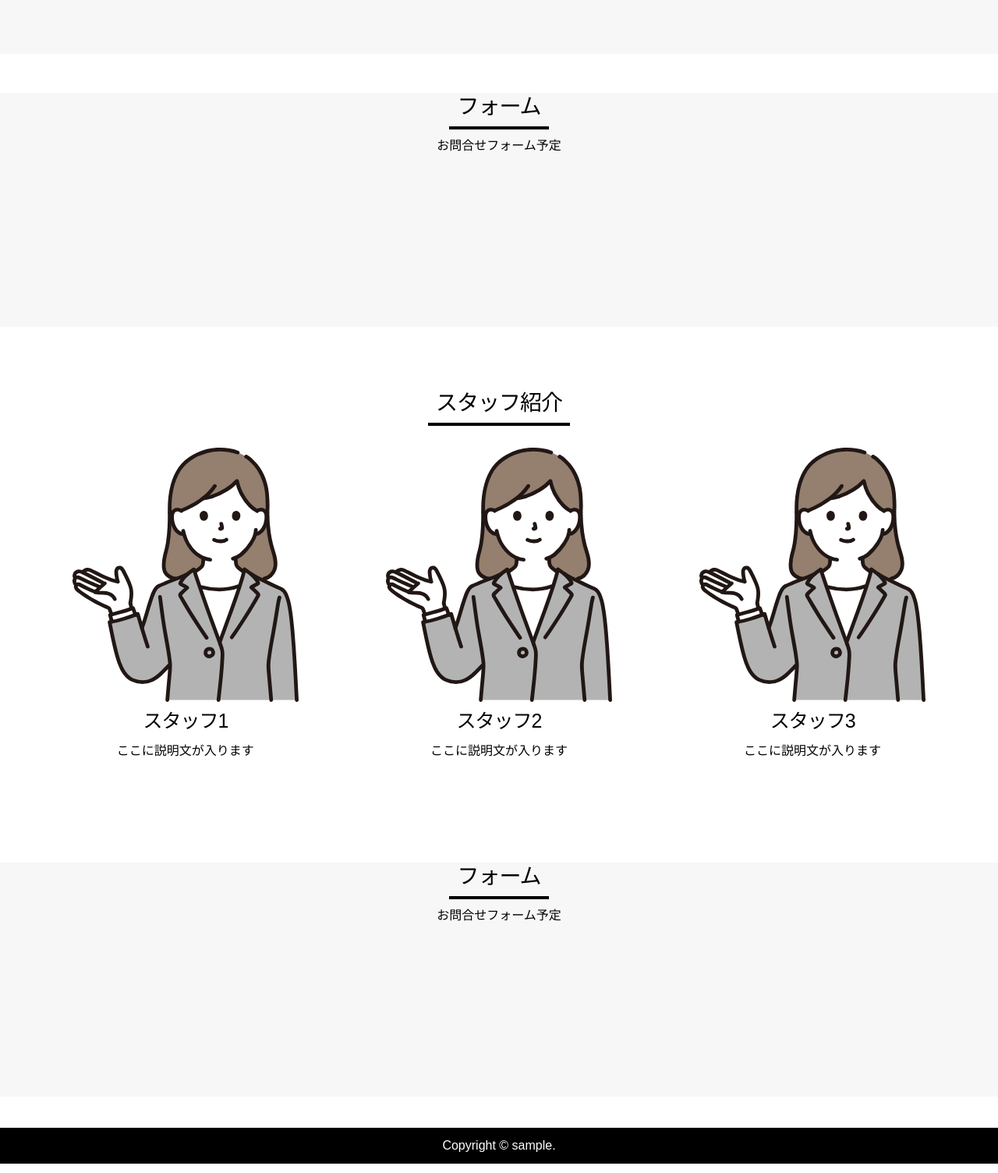
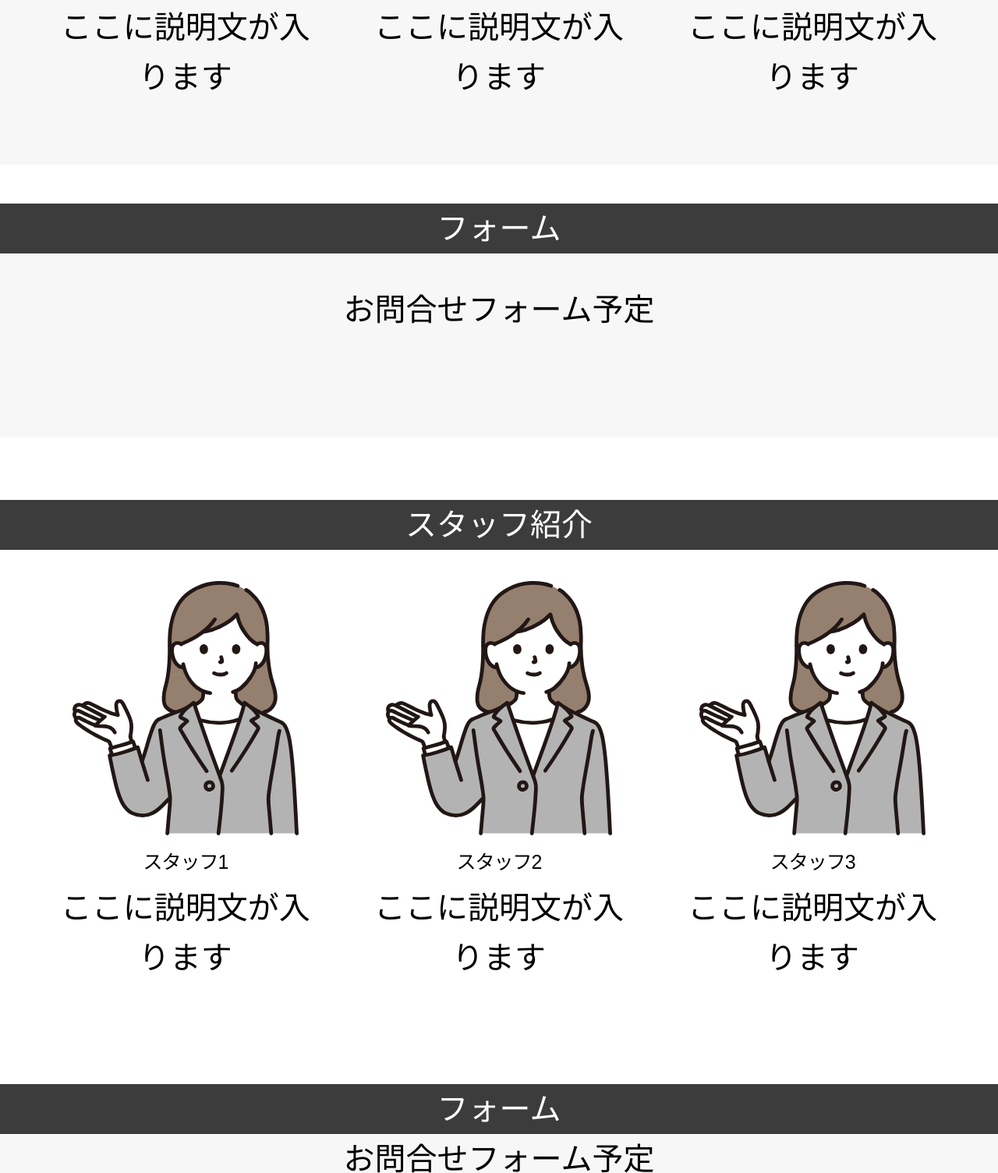
Before and after one commit to shio8/lp_sample, a plain HTML site: page index.html in a window 1280 px wide. Shown: the part 1730-3234 px from the top of the page at 78% size. Drawn offline with Linux system fonts and the light colour scheme.

Commit message:
追加
各項目を修正

```diff
--- a/css/style.css
+++ b/css/style.css
@@ -1,7 +1,8 @@
 @charset "UTF-8";
 @import url("grid.css");
 
-:root { /* 色変更される場合は、#以降のカラーコードを変更してください IE非対応 */
+:root {
+  /* 色変更される場合は、#以降のカラーコードを変更してください IE非対応 */
   --base-color: #000;
   --link-color: #666;
   --linkhover-color: #999;
@@ -11,16 +12,27 @@
 }
 
 img {
-	max-width:100%;
-	height: auto;/*高さ自動*/
+  max-width: 100%;
+  height: auto; /*高さ自動*/
 }
 a {
-    display:block;
+  display: block;
   color: var(--link-color);
   text-decoration-line: none;
 }
 a:hover {
   color: var(--linkhover-color);
+}
+.outer {
+  font-size: 4rem;
+  /* color: #fff; */
+  text-align: center;
+}
+.inner {
+  text-align: center;
+  vertical-align: middle;
+  height: 3.2rem;
+  color: #000;
 }
 
 /*ヘッダー
@@ -60,9 +72,10 @@ nav a {
   padding: 0.5rem;
 }
 
-@media screen and (min-width: 768px){
+@media screen and (min-width: 768px) {
   /* PC時はMENUボタンを非表示 */
-#open,#close {
+  #open,
+  #close {
     display: none !important;
   }
 
@@ -71,12 +84,13 @@ nav a {
   }
 }
 
-@media screen and (max-width: 768px){
+@media screen and (max-width: 768px) {
   .header {
     flex-direction: column;
     margin-bottom: 10px;
   }
-.header #open,#close  {
+  .header #open,
+  #close {
     position: absolute;
     top: 20px;
     right: 12px;
@@ -100,7 +114,7 @@ nav ul {
     top: 20px;
     right: 12px;
   }
-#close  {
+  #close {
     display: block;
     background: url(../img/button2.png);
     background-repeat: no-repeat;
@@ -135,7 +149,6 @@ nav ul {
   height: 100%;
 }
 
-
 /*メイン画像
 -------------------------------------*/
 .mainimg img {
@@ -158,49 +171,15 @@ section {
 /*お問合せフォーム
 -------------------------------------*/
 .form {
-    text-align: center;
   height: 300px;
-}
-.form h2 {
-    padding-bottom: 1rem;
-}
-.under {
-    border-bottom: 0.4rem solid var(--base-color);
-    padding:0 1rem 1rem 1rem;
 }
 .center {
   text-align: center;
   margin-bottom: 4rem;
 }
-
-/*申し込みの流れ
--------------------------------------*/
-.flow.row {
-	margin-bottom: 3rem;
-}
-
-/*フッター
--------------------------------------*/
-footer {
-    background-color: var(--back-color);
-    padding: 5rem 0;
-}
-footer h4 {
-    border-bottom: 3px solid var(--border-color);
-}
-
-/*お問い合わせ
--------------------------------------*/
-.contact-box {
-	border: 1px solid var(--border-color);
-	text-align: center;
-	padding: 2rem 0;
-}
-.table {
-	margin: 4rem 0;
-}
-.table th {
-	width: 250px;
+.title {
+  background-color: #3c3c3c;
+  color: #fff;
 }
 
 /*コピーライト
@@ -238,8 +217,7 @@ footer h4 {
 
 /* 幅768px以下の表示
 -------------------------------------*/
-@media screen and (max-width: 768px){
-
+@media screen and (max-width: 768px) {
   /*ヘッダー
 -------------------------------------*/
   .header-box {
--- a/index.html
+++ b/index.html
@@ -31,8 +31,8 @@
       <img src="img/mainimg.jpg" alt="メイン画像" />
     </div>
     <main>
-      <section id="1" class="gray-back">
-        <h2 class="center"><span class="under">実績</span></h2>
+      <section id="1" class="gray-back outer">
+        <div class="title center">実績</div>
         <div class="container center">
           <div class="row">
             <div class="col span-4">
@@ -54,15 +54,13 @@
         </div>
       </section>
 
-      <div class="form gray-back center">
-        <h2><span class="under">フォーム</span></h2>
-        <p>
-          お問合せフォーム予定
-        </p>
+      <div class="form gray-back outer">
+        <div class="title center">フォーム</div>
+        <div class="inner">お問合せフォーム予定</div>
       </div>
 
-      <section id="2">
-        <h2 class="center"><span class="under">スタッフ紹介</span></h2>
+      <section id="2" class="outer">
+        <div class="title center">スタッフ紹介</div>
         <div class="container center">
           <div class="row">
             <div class="col span-4">
@@ -85,11 +83,9 @@
       </section>
 
 
-      <div class="form gray-back center">
-        <h2><span class="under">フォーム</span></h2>
-        <p>
-          お問合せフォーム予定
-        </p>
+      <div class="form gray-back outer">
+        <div class="title">フォーム</div>
+        <div class="inner">お問合せフォーム予定</div>
       </div>
     </main>
     <div class="copyright">Copyright © sample.</div>
```
Lines whose indentation alone changed are shown as unchanged.
